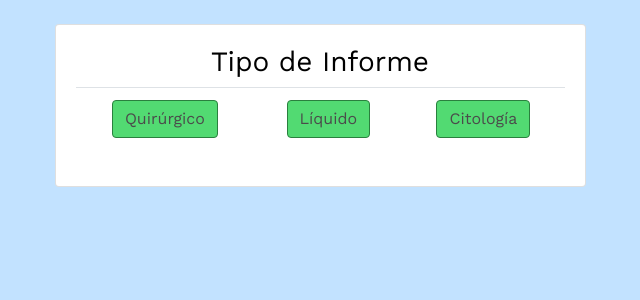
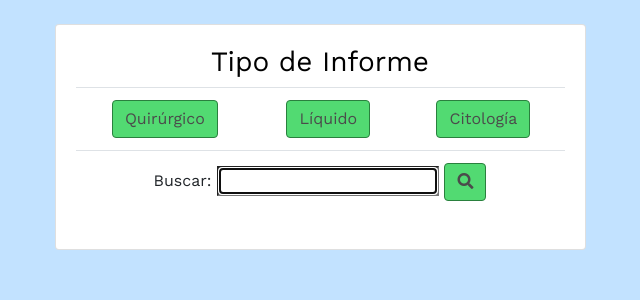
Before and after one commit to kiocone/adminpat, a Node server app: page /informes/tipo_informe in a window 1280 px wide. Shown: the part 80-380 px from the top of the page, without its empty margins (320-960 px from the left). Run offline with Node 20, Linux system fonts and the light colour scheme; the visitor is signed in with stand-in values (Sample User, id 1); some libraries are stand-ins or nearby versions.

Commit message:
Buscar Inf por Diag

```diff
--- a/src/routes/informes.js
+++ b/src/routes/informes.js
@@ -509,4 +509,11 @@ router.post('/consecutivo', isLoggedIn, async (req, res) => {
     await pool.query('UPDATE secuenciainforme set ? WHERE id = 1', updateConsecutivo);
     res.redirect('/panel');
 })
+
+router.post('/buscar', isLoggedIn, async (req,res) => {
+    const { encontrar } = req.body
+    const informes = await pool.query('select id, informe_cod, t_informe, numdoc, paciente, telefono, sexo, edad, entidad, eps, medRemitente, fec_muestra, fec_inf, patologo from informe WHERE diagnostico LIKE ? ORDER BY id DESC', ['%'+encontrar+'%']);
+    res.render('informes/ult_informes', { informes });
+})
+
 module.exports = router;
--- a/src/views/informes/tipo_informe.hbs
+++ b/src/views/informes/tipo_informe.hbs
@@ -9,19 +9,21 @@
                             <tbody>
                                 <tr>
                                     <td scope="row">
-                                        <form method="GET" action="/informes/lista/Q">
-                                            <a class="btn btn-success"
-                                                onclick="this.parentNode.submit();">Quirúrgico</a>
-                                        </form>
+                                        <a class="btn btn-success" href="/informes/lista/Q">Quirúrgico</a>
                                     </td>
                                     <td>
-                                        <form method="GET" action="/informes/lista/L">
-                                            <a class="btn btn-success" onclick="this.parentNode.submit();">Líquido</a>
-                                        </form>
+                                        <a class="btn btn-success" href="/informes/lista/L">Líquido</a>
                                     </td>
                                     <td>
-                                        <form method="GET" action="/informes/lista/C">
-                                            <a class="btn btn-success" onclick="this.parentNode.submit();">Citología</a>
+                                        <a class="btn btn-success" href="/informes/lista/C">Citología</a>
+                                    </td>
+                                </tr>
+                                <tr>
+                                    <td colspan="3" class="text-center">
+                                        <form action="/informes/buscar" method="post">
+                                        Buscar:
+                                        <input type="search" name="encontrar" id="buscar" autofocus>
+                                        <button type="submit" class="btn btn-success"><i class="fas fa-search"></i></button>
                                         </form>
                                     </td>
                                 </tr>
--- a/src/views/informes/ult_informes.hbs
+++ b/src/views/informes/ult_informes.hbs
@@ -12,7 +12,7 @@
                 <td scope="col"><strong>Documento</strong></td>
                 <td scope="col"><strong>Entidad</strong></td>
                 <td scope="col"><strong>Remite</strong></td>
-                <td scope="col"><strong>Telefono</strong></td>
+                <td scope="col"><strong>Patólogo</strong></td>
                 <td scope="col" style="width: 90px;"><strong>Fecha Inf</strong></td>
 
             </tr>
@@ -40,7 +40,7 @@
                 <td class="small" scope="row">{{numdoc}}</td>
                 <td class="small" scope="row">{{entidad}}</td>
                 <td class="small" scope="row">{{medRemitente}}</td>
-                <td class="small" scope="row">{{telefono}}</td>
+                <td class="small" scope="row">{{patologo}}</td>
                 <td class="small" scope="row">{{fec_inf}}</td>
 
             </tr>
```
